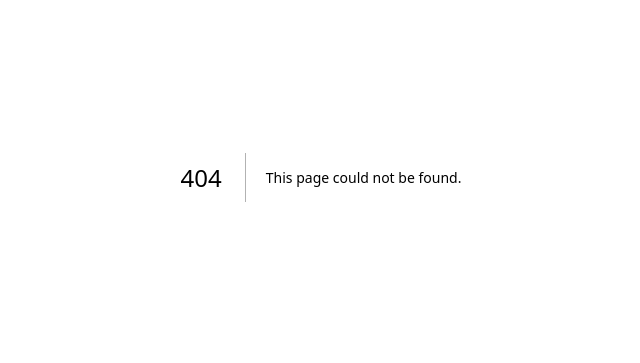
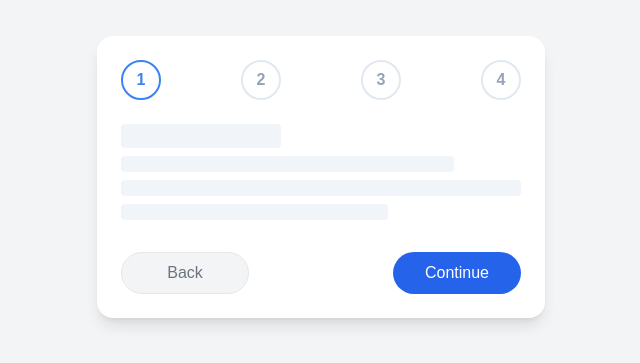
Before and after one commit to parthm-98/play, a Next.js app: page /multistep-wizard in a window 1280 px wide. Before the commit this address had no page. Shown: the part 223-586 px from the top of the page, without its empty margins (319-959 px from the left). Built offline with nearby package versions, Linux system fonts and the light colour scheme.

Commit message:
Finnished Multistep Wizard

```diff
--- /dev/null
+++ b/app/multistep-wizard/page.tsx
@@ -0,0 +1,76 @@
+"use client";
+import { useState } from "react";
+import Step from "./step";
+
+const steps = [1, 2, 3, 4];
+
+export default function MultiStepCard() {
+  const [step, setStep] = useState<number>(1);
+
+  // Function to determine the step status
+  const getStepStatus = (
+    current: number,
+    index: number
+  ): "active" | "complete" | "inactive" => {
+    if (current === index) return "active";
+    if (current > index) return "complete";
+    return "inactive";
+  };
+
+  return (
+    <div className="flex items-center justify-center min-h-screen bg-gray-100">
+      <div className="mx-auto w-full max-w-md rounded-2xl bg-white shadow-lg p-6">
+        {/* Steps */}
+        <div className="flex justify-between w-full mb-6">
+          {steps.map((index) => (
+            <Step
+              key={index}
+              stepNumber={index}
+              status={getStepStatus(step, index)}
+            />
+          ))}
+        </div>
+
+        {/* Step Content */}
+        <div className="pb-8">
+          <div>
+            <div className="mt-2 h-6 w-40 rounded bg-slate-100"></div>
+            <div className="mt-2 h-4 w-5/6 rounded bg-slate-100"></div>
+            <div className="mt-2 h-4 rounded bg-slate-100"></div>
+            <div className="mt-2 h-4 w-4/6 rounded bg-slate-100"></div>
+          </div>
+        </div>
+
+        {/* Buttons */}
+        <div className="flex justify-between">
+          <button
+            onClick={() =>
+              setStep((prev) => (prev > steps[0] ? prev - 1 : prev))
+            }
+            disabled={step === steps[0]}
+            className={`rounded-full w-32 p-2 border ${
+              step === steps[0]
+                ? "bg-gray-100 text-gray-500 cursor-not-allowed"
+                : "bg-white text-gray-700 hover:bg-gray-100"
+            }`}
+          >
+            Back
+          </button>
+          <button
+            onClick={() =>
+              setStep((prev) => (prev > steps.length ? prev : prev + 1))
+            }
+            disabled={step === steps.length + 1}
+            className={`rounded-full w-32 p-2 ${
+              step === steps.length + 1
+                ? "bg-gray-100 text-gray-500 cursor-not-allowed"
+                : "bg-blue-600 text-white hover:bg-blue-700"
+            }`}
+          >
+            Continue
+          </button>
+        </div>
+      </div>
+    </div>
+  );
+}
--- /dev/null
+++ b/app/multistep-wizard/step.tsx
@@ -0,0 +1,84 @@
+"use client";
+import { motion } from "motion/react";
+import { SVGProps } from "react";
+
+interface CheckProps extends SVGProps<SVGSVGElement> {
+  weight?: "bold" | "regular";
+}
+
+interface StepProps {
+  stepNumber: number;
+  status: "active" | "complete" | "inactive";
+}
+
+export default function Step({ stepNumber, status }: StepProps) {
+  return (
+    <div className="relative">
+      <motion.div
+        initial={false}
+        variants={{
+          inactive: {},
+          active: {},
+          complete: {
+            scale: 1.25,
+            backgroundColor: "var(--blue-600)",
+            opacity: 0,
+            filter: "blur(10px)",
+          },
+        }}
+        transition={{ delay: 0.1, duration: 0.3 }}
+        animate={status}
+        className="absolute inset-0 rounded-full"
+      ></motion.div>
+      <motion.div
+        initial={false}
+        variants={{
+          inactive: {
+            backgroundColor: "var(--white)",
+            borderColor: "var(--slate-200)",
+            color: "var(--slate-400)",
+          },
+          active: {
+            backgroundColor: "var(--white)",
+            borderColor: "var(--blue-500)",
+            color: "var(--blue-500)",
+          },
+          complete: {
+            backgroundColor: "var(--blue-500)",
+            borderColor: "var(--blue-500)",
+            color: "var(--blue-500)",
+          },
+        }}
+        animate={status}
+        className="relative flex items-center justify-center w-10 h-10 font-semibold border-2 rounded-full"
+      >
+        {status === "complete" ? (
+          <Check weight="bold" className="h-5 w-5 text-white" />
+        ) : (
+          <span> {stepNumber} </span>
+        )}
+      </motion.div>
+    </div>
+  );
+}
+
+function Check({ weight, ...props }: CheckProps) {
+  return (
+    <svg
+      {...props}
+      fill="none"
+      viewBox="0 0 24 24"
+      stroke="currentColor"
+      strokeWidth={weight === "bold" ? 3 : 2}
+    >
+      <motion.path
+        initial={{ pathLength: 0 }}
+        animate={{ pathLength: 1 }}
+        transition={{ delay: 0.1, duration: 0.2 }}
+        strokeLinecap="round"
+        strokeLinejoin="round"
+        d="M5 13l4 4L19 7"
+      />
+    </svg>
+  );
+}
--- a/package.json
+++ b/package.json
@@ -9,6 +9,7 @@
     "lint": "next lint"
   },
   "dependencies": {
+    "@phosphor-icons/react": "^2.1.7",
     "@radix-ui/react-radio-group": "^1.2.2",
     "@radix-ui/react-switch": "^1.1.2",
     "clsx": "^2.1.1",
--- a/tailwind.config.ts
+++ b/tailwind.config.ts
@@ -1,10 +1,30 @@
 import type { Config } from "tailwindcss";
+import plugin from "tailwindcss/plugin";
 
-export default {
+
+// Custom Tailwind plugin to add colors as CSS variables
+const addVariablesForColors = plugin(({ addBase, theme }) => {
+  const colors = flattenColors(theme("colors")); // Flatten Tailwind colors
+
+  const colorVariables = Object.entries(colors).reduce(
+    (vars, [key, value]) => {
+      vars[`--${key}`] = value as string;
+      return vars;
+    },
+    {} as Record<string, string>
+  );
+
+  // Inject variables into :root
+  addBase({
+    ":root": colorVariables,
+  });
+});
+
+const config: Config = {
   content: [
-    "./pages/**/*.{js,ts,jsx,tsx,mdx}",
+    "./pages/**/*.{js,ts,jsx,tsx,mdx}", // ✅ Supports old Next.js app directory
     "./components/**/*.{js,ts,jsx,tsx,mdx}",
-    "./app/**/*.{js,ts,jsx,tsx,mdx}",
+    "./app/**/*.{js,ts,jsx,tsx,mdx}", // ✅ Supports new Next.js app directory
   ],
   theme: {
     extend: {
@@ -14,5 +34,24 @@ export default {
       },
     },
   },
-  plugins: [],
-} satisfies Config;
+  plugins: [addVariablesForColors], // ✅ Adds global CSS variables
+};
+
+const flattenColors = (colors: Record<string, any>): Record<string, string> => {
+  let output: Record<string, string> = {};
+
+  Object.keys(colors).forEach((key) => {
+    if (typeof colors[key] === "string") {
+      output[key] = colors[key]; // Direct color values
+    } else {
+      Object.entries(colors[key]).forEach(([shade, value]) => {
+        output[`${key}-${shade}`] = value as string;
+      });
+    }
+  });
+
+  return output;
+};
+
+
+export default config;
```
Also changed, not shown: 1 other file (tests, documents, lock files or other folders).
